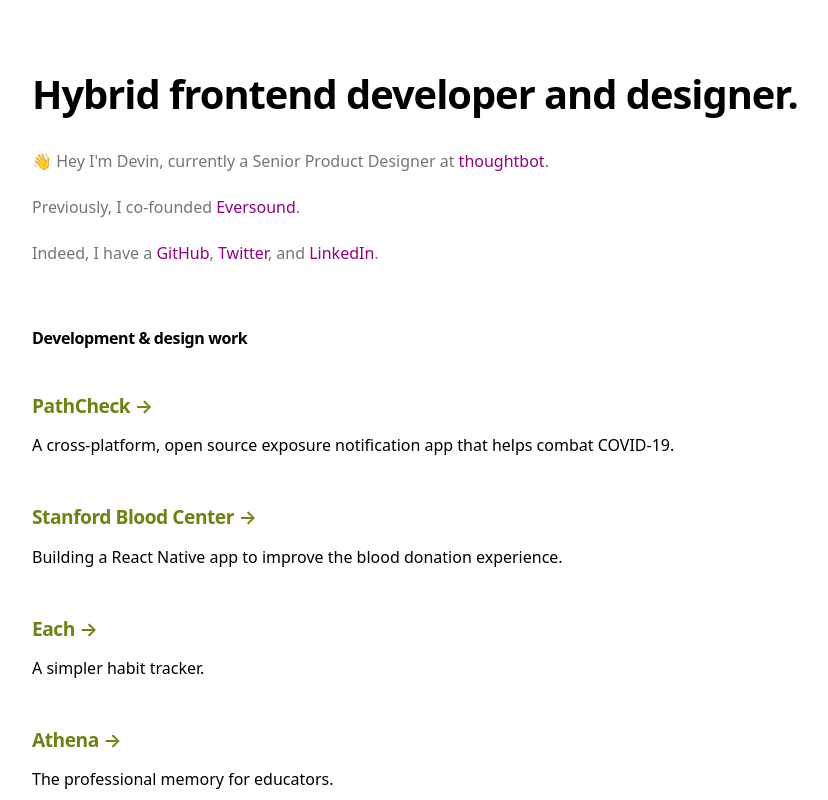
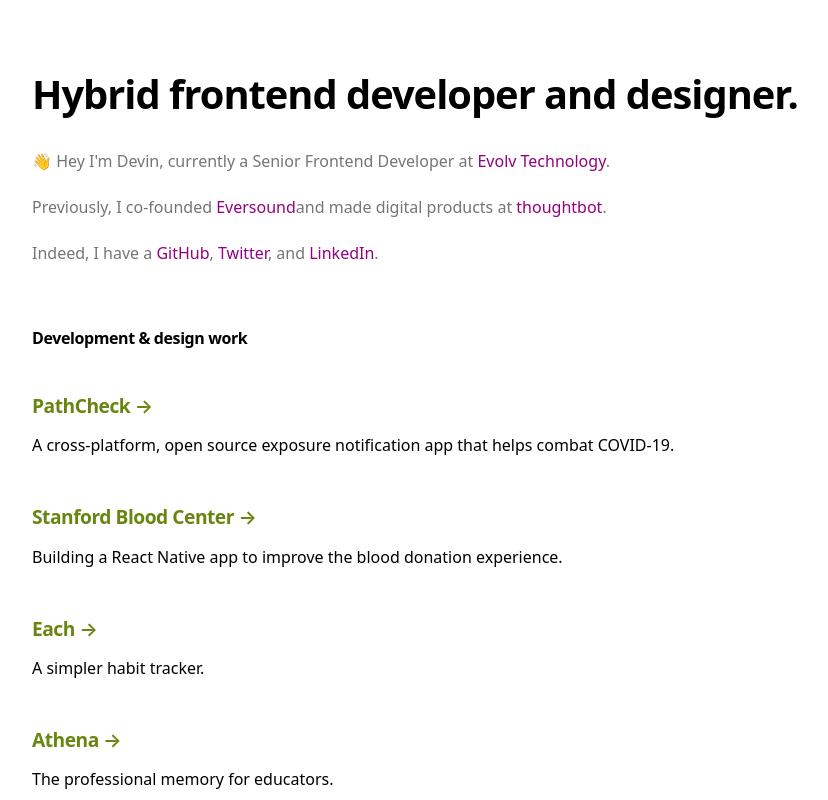
Before and after one commit to devinjameson/devin-jameson-website, a Gatsby site: page / in a window 1280 px wide. Shown: the top 800 px of the page, without its empty margins (180-1008 px from the left). Built offline with nearby package versions, Linux system fonts and the light colour scheme; Gatsby itself is replaced by a stand-in of ours.

Commit message:
Update current workplace to Evolv

```diff
--- a/src/components/bio.js
+++ b/src/components/bio.js
@@ -33,12 +33,14 @@ const Bio = () => {
     <div className="bio">
       <>
         <p>
-          {`${waveEmoji} Hey I'm Devin, currently a Senior Product Designer at `}
-          <a href="https://thoughtbot.com">thoughtbot</a>.
+          {`${waveEmoji} Hey I'm Devin, currently a Senior Frontend Developer at `}
+          <a href="https://evolvtechnology.com">Evolv Technology</a>.
         </p>
         <p>
           {`Previously, I co-founded `}
-          <a href="https://eversoundhq.com">Eversound</a>.
+          <a href="https://eversoundhq.com">Eversound</a>
+          {`and made digital products at `}
+          <a href="https://thoughtbot.com">thoughtbot</a>.
         </p>
         <p>
           {`Indeed, I have a `}
```
